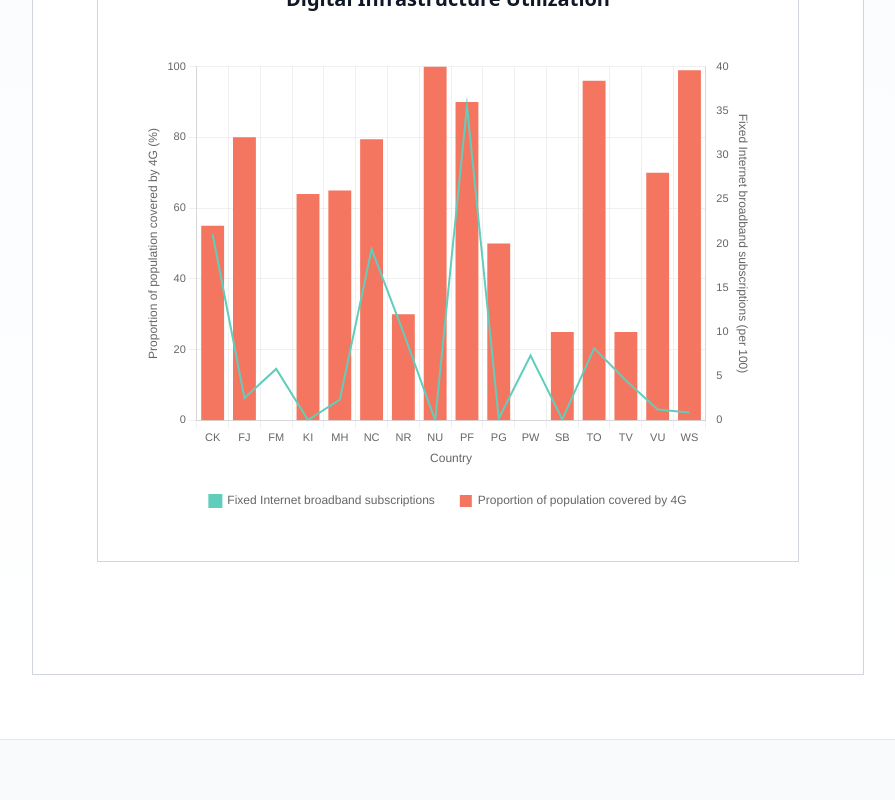
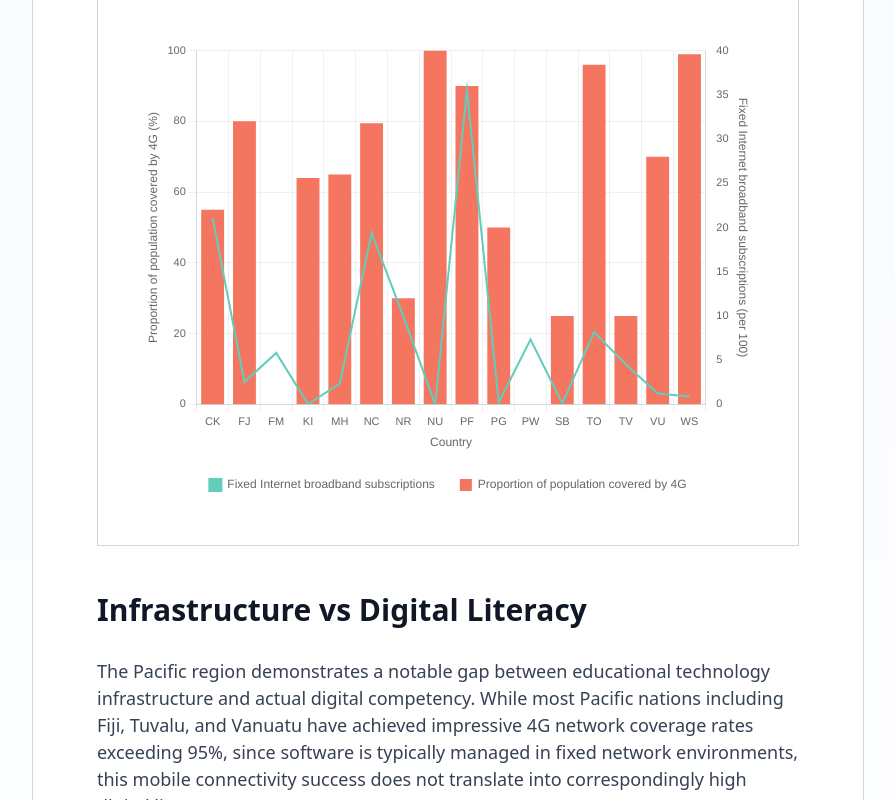
Before and after one commit to GoranKim0518/pacificDatavizChallenge, a React (Vite) app: page / in a window 1280 px wide. Shown: the part 2661-3461 px from the top of the page, without its empty margins (192-1087 px from the left). Built offline with nearby package versions, Linux system fonts and the light colour scheme.

Commit message:
feat: add DownsoftCahrt.tsx component.

```diff
--- a/src/components/sections/ArticleSection.tsx
+++ b/src/components/sections/ArticleSection.tsx
@@ -1,5 +1,6 @@
 import ChartSection from "./ChartSection";
 import InfrastructureChartSection from "../sections/InfrastructureChartSection";
+import DownsoftChart from "../charts/DownsoftChart";
 
 const ArticleSection = () => {
   return (
@@ -7,12 +8,12 @@ const ArticleSection = () => {
       <div className="w-full max-w-4xl mx-auto px-4 sm:px-6 lg:px-8">
         <article className="bg-white border border-gray-300 p-8 sm:p-12 lg:p-16">
           {/* Article Header */}
-          <header className="mb-12">
+          <div className="prose prose-lg max-w-none" style={{ marginTop: '2rem' }}>
             <h2 className="text-2xl sm:text-3xl font-semibold text-gray-900 mt-8 mb-8"
                 style={{ lineHeight: '32px' }}>
               IT Sector Performance in the Pacific
             </h2>
-          </header>
+          </div>
 
           {/* Article Content */}
           <div className="prose prose-lg max-w-none">
@@ -83,6 +84,49 @@ const ArticleSection = () => {
           <div className="not-prose chart-section-responsive" style={{ marginTop: '1.5rem' }}>
             <InfrastructureChartSection />
           </div>
+
+          {/* 디지털 리터러시 글 섹션 */}
+          <div className="prose prose-lg max-w-none" style={{ marginTop: '2rem' }}>
+            <h2 className="text-2xl sm:text-3xl font-semibold text-gray-900 mt-8 mb-8"
+                style={{ lineHeight: '32px' }}>
+              Infrastructure vs Digital Literacy
+            </h2>
+
+            <p className="text-lg text-gray-700 mb-6"
+              style={{ lineHeight: '1.5' }}>
+              The Pacific region demonstrates a notable gap between educational technology
+              infrastructure and actual digital competency. While most Pacific nations including Fiji,
+              Tuvalu, and Vanuatu have achieved impressive 4G network coverage rates exceeding 95%,
+              since software is typically managed in fixed network environments, this mobile connectivity
+              success does not translate into correspondingly high digital literacy rates.
+            </p>
+
+            <p className="text-lg text-gray-700 mb-6"
+              style={{ lineHeight: '1.5' }}>
+              Despite having mobile infrastructure that could facilitate digital service access,
+              data reveals that the proportion of individuals capable of finding, downloading, installing,
+              and configuring software remains considerably low across most Pacific nations. Countries
+              like Fiji, Kiribati, and Tonga show software competency rates below 20%, with concerning
+              gender disparities evident throughout the region. This indicates that foundational digital
+              skills development that extends far beyond network access capabilities is necessary.
+            </p>
+
+            <p className="text-lg text-gray-700"
+              style={{ lineHeight: '1.5', marginBottom: '2rem' }}>
+              The implications of this digital skills shortfall are particularly significant for Pacific
+              nations' development prospects. This mismatch between mobile connectivity and practical
+              digital literacy creates barriers to leveraging technology for economic advancement, potentially
+              limiting the region's ability to capitalize on digital opportunities and participate effectively
+              in the global digital economy, even when other digital infrastructure elements may be readily available.
+            </p>
+          </div>
+
+          {/* 세 번째 차트 - 디지털 리터러시 차트 */}
+          <div className="not-prose chart-section-responsive" style={{ marginTop: '2rem' }}>
+            <DownsoftChart />
+          </div>
+
+
         </article>
       </div>
     </section>
```
